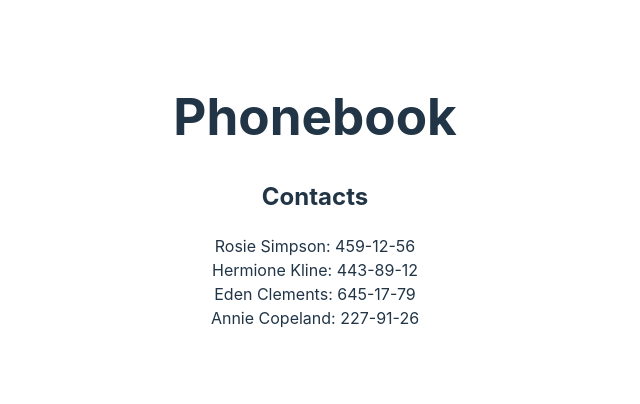
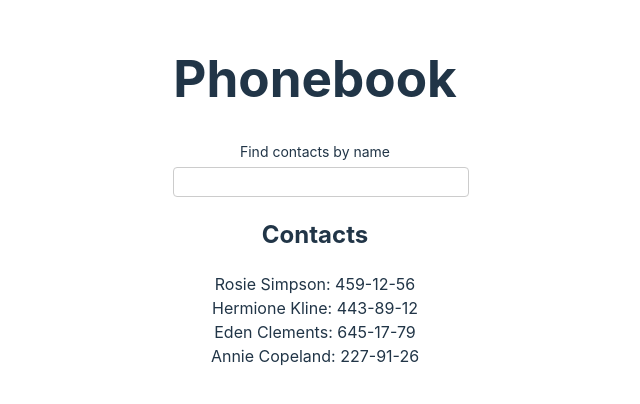
Before and after one commit to bo4ik83/goit-react-hw-03, a React (Vite) app: page / in a window 1280 px wide. Shown: the part 208-612 px from the top of the page, without its empty margins (325-965 px from the left). Built offline with nearby package versions, Linux system fonts and the light colour scheme.

Commit message:
add-searchbox

```diff
--- a/src/Components/App/App.jsx
+++ b/src/Components/App/App.jsx
@@ -1,5 +1,6 @@
 import { useState } from "react";
-import ContactList from "../ContactList/ContactList.jsx";
+import ContactList from "../ContactList/ContactList";
+import SearchBox from "../SearchBox/SearchBox";
 import "./App.css";
 
 const App = () => {
@@ -9,12 +10,22 @@ const App = () => {
     { id: "id-3", name: "Eden Clements", number: "645-17-79" },
     { id: "id-4", name: "Annie Copeland", number: "227-91-26" },
   ]);
+  const [filter, setFilter] = useState("");
+
+  const handleFilterChange = (e) => {
+    setFilter(e.target.value);
+  };
+
+  const filteredContacts = contacts.filter((contact) =>
+    contact.name.toLowerCase().includes(filter.toLowerCase())
+  );
 
   return (
     <div style={{ padding: "20px" }}>
       <h1>Phonebook</h1>
+      <SearchBox value={filter} onChange={handleFilterChange} />
       <h2>Contacts</h2>
-      <ContactList contacts={contacts} />
+      <ContactList contacts={filteredContacts} />
     </div>
   );
 };
--- /dev/null
+++ b/src/Components/SearchBox/SearchBox.jsx
@@ -0,0 +1,24 @@
+import PropTypes from "prop-types";
+import styles from "./SearchBox.module.css";
+
+const SearchBox = ({ value, onChange }) => (
+  <div className={styles.searchBox}>
+    <label htmlFor="search" className={styles.label}>
+      Find contacts by name
+    </label>
+    <input
+      type="text"
+      id="search"
+      value={value}
+      onChange={onChange}
+      className={styles.input}
+    />
+  </div>
+);
+
+SearchBox.propTypes = {
+  value: PropTypes.string.isRequired,
+  onChange: PropTypes.string.isRequired,
+};
+
+export default SearchBox;
--- /dev/null
+++ b/src/Components/SearchBox/SearchBox.module.css
@@ -0,0 +1,17 @@
+.searchBox {
+  margin-bottom: 20px;
+}
+
+.label {
+  display: block;
+  margin-bottom: 5px;
+  font-size: 14px;
+}
+
+.input {
+  width: 100%;
+  padding: 5px;
+  font-size: 16px;
+  border: 1px solid #ccc;
+  border-radius: 4px;
+}
```
